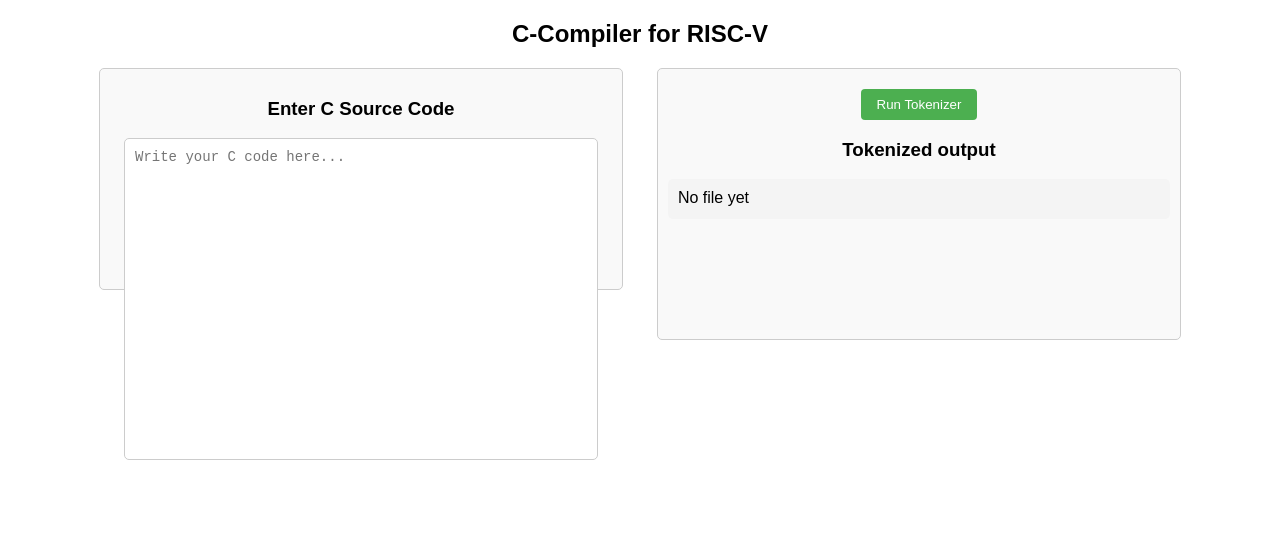
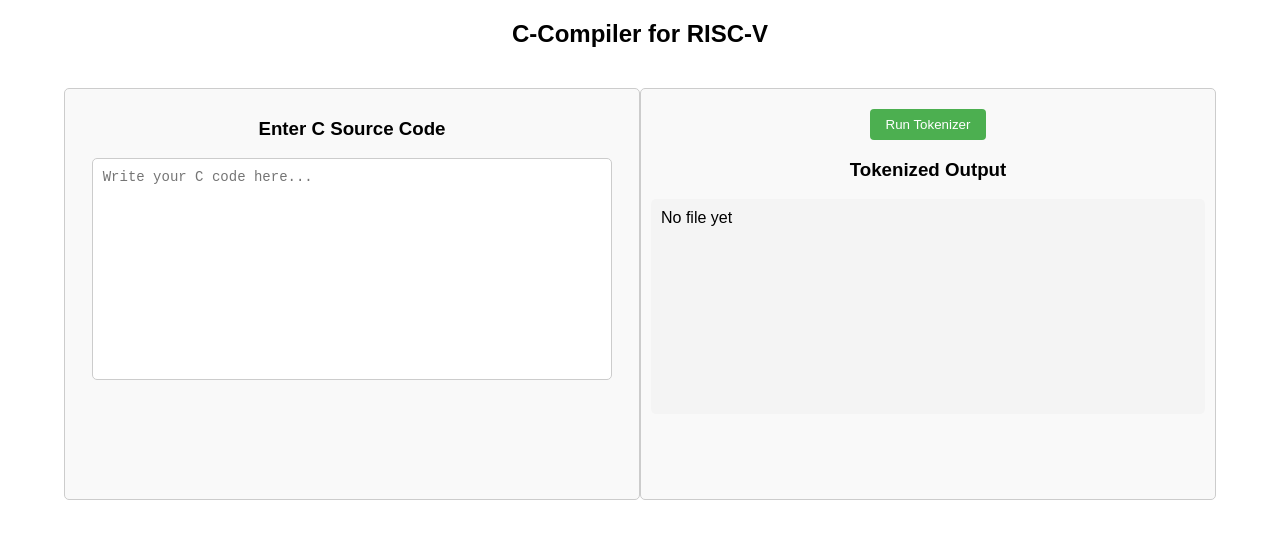
Before and after one commit to void-atom/compiler-app, a plain HTML site: page index.html in a window 1280 px wide. Drawn offline with Linux system fonts and the light colour scheme.

Commit message:
done somthing

```diff
--- a/index.html
+++ b/index.html
@@ -9,25 +9,21 @@
 </head>
 
 <body>
-    <div class ='header'>
+  <div class="header">
     <h2>C-Compiler for RISC-V</h2>
   </div>
 
   <div class="container">
-
-
     <div class="editor-section">
       <h3>Enter C Source Code</h3>
       <textarea id="codeEditor" placeholder="Write your C code here..."></textarea>
-
     </div>
 
     <div class="output-section">
       <form id="uploadForm">
         <button type="submit">Run Tokenizer</button>
       </form>
-            <h3>Tokenized output</h3>
-
+      <h3>Tokenized Output</h3>
       <div id="output">No file yet</div>
     </div>
   </div>
--- a/static/styles.css
+++ b/static/styles.css
@@ -1,11 +1,22 @@
 body {
+    display: block !important;
     font-family: Arial, sans-serif;
-    text-align: center;
-    margin: 20px;
+    margin: 0; /* Remove default body margin */
+    padding: 0; /* Remove default body padding */
+    text-align: center; /* Center-align all text in the body */
+}
+
+.header {
+    text-align: center; /* Center-align the text inside the header */
+    margin: 0 auto; /* Center the header horizontally */
+    padding: 20px 0; /* Add some padding for spacing */
+    width: 100%; /* Ensure the header spans the full width */
+    display: block; /* Ensure the header is a block-level element */
 }
 
 h2 {
-    margin-bottom: 20px;
+    margin: 0; /* Remove default margin from h2 */
+    padding: 0; /* Remove default padding from h2 */
 }
 
 .container {
@@ -13,28 +24,33 @@ h2 {
     justify-content: space-around;
     align-items: flex-start;
     max-width: 90%;
-    margin: auto;
+    margin: 20px auto;
+    height: 50vh;
+    position:relative;
 }
 
-.editor-section{
-    width: 45%;
-    padding: 10px;
-    border: 1px solid #ccc;
-    border-radius: 5px;
-    background: #f9f9f9;
-    height:200px;
-}
-.output-section {
-    height: 250px;
-    width: 45%;
+.editor-section {
+    width: 50%;
+    height: calc(100% - 10px);
     padding: 10px;
     border: 1px solid #ccc;
     border-radius: 5px;
     background: #f9f9f9;
 }
+
+
+.output-section {
+    width: 50%;
+    height:  calc(100% - 10px);
+    padding: 10px;
+    border: 1px solid #ccc;
+    border-radius: 5px;
+    background: #f9f9f9;
+}
+
 textarea {
     width: 90%;
-    height: 300px;
+    height: 200px;
     font-family: monospace;
     font-size: 14px;
     padding: 10px;
@@ -49,8 +65,10 @@ textarea {
     padding: 10px;
     border-radius: 5px;
     text-align: left;
-    min-height: 20px;
     overflow-y: auto;
+    flex: 1;
+    overflow: auto;
+    height: 50%;
 }
 
 .loading {
```
Also changed, not shown: 1 other file. Lines whose indentation alone changed are shown as unchanged.
